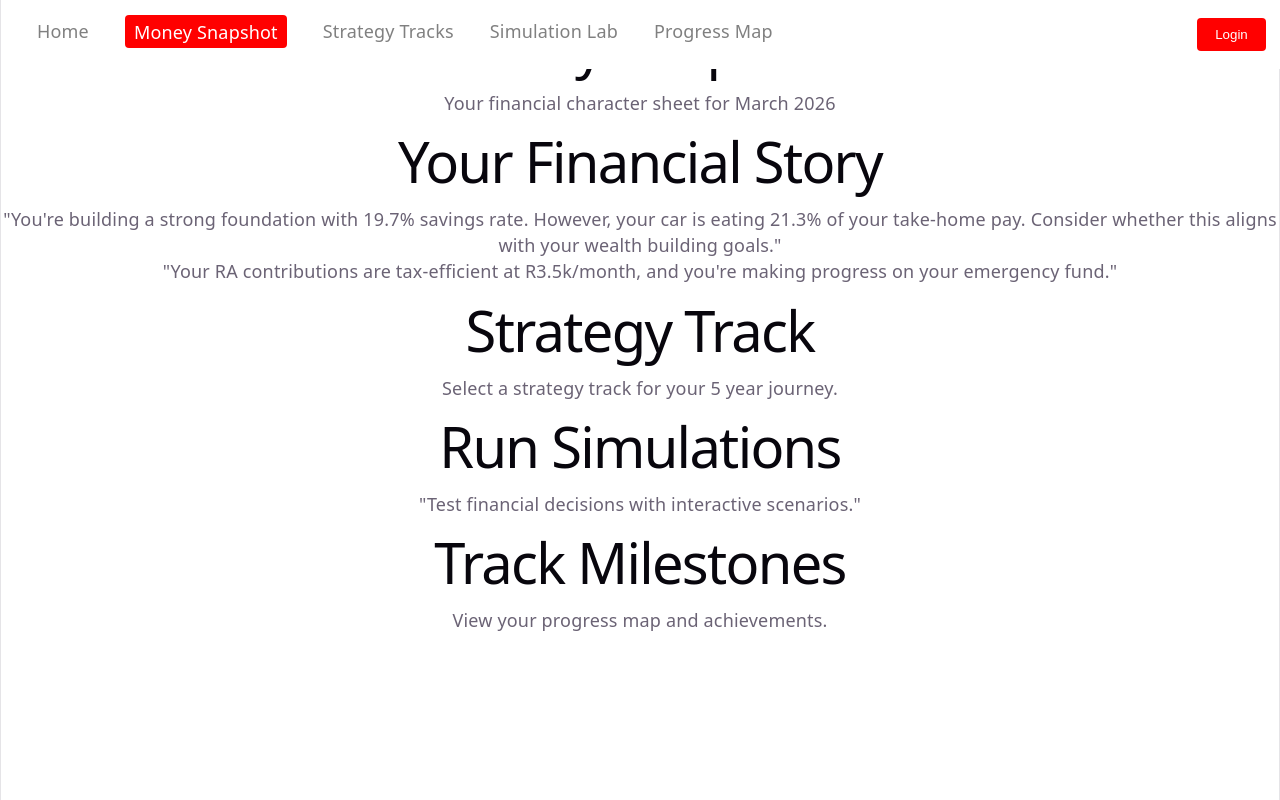
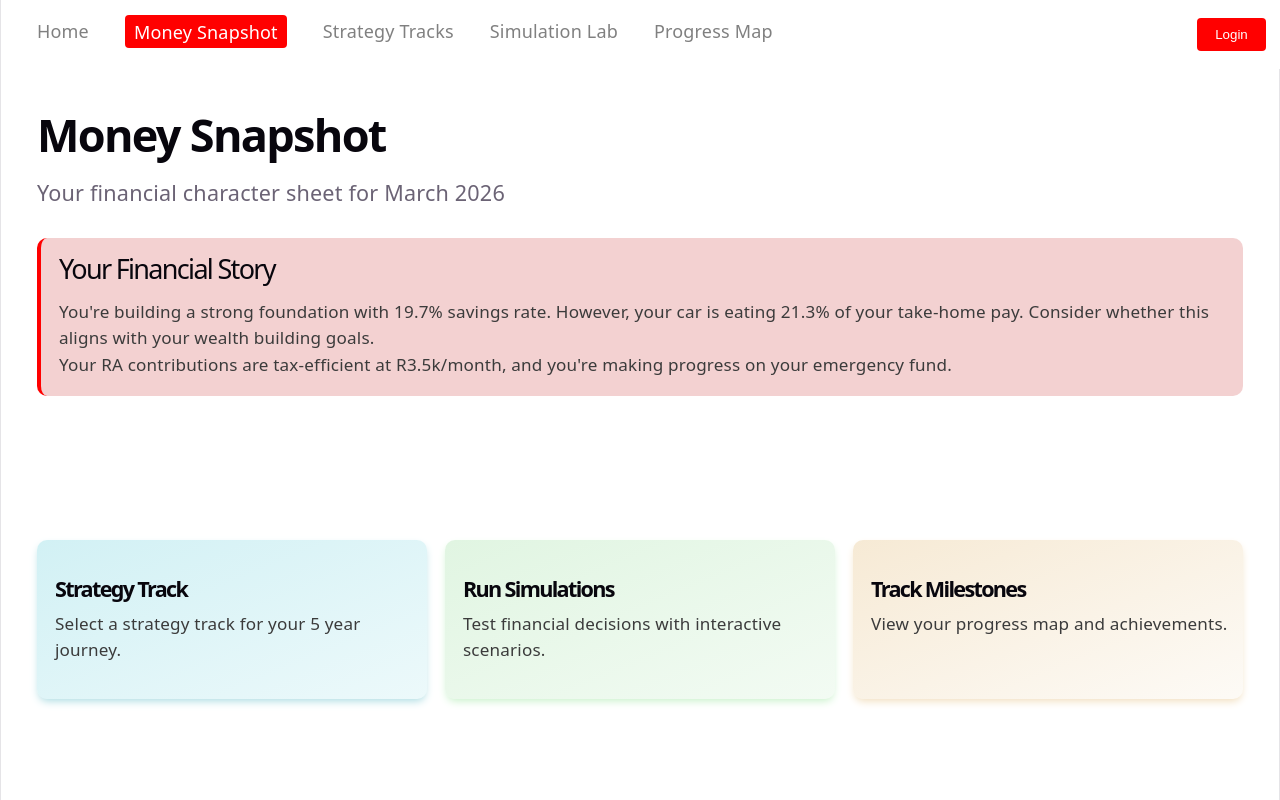
Before and after one commit to AmberCooper23/IMAssignment2, a React (Vite) app in the folder absa-frontend/: page /moneySnapshot in a window 1280 px wide. Built offline with nearby package versions, Linux system fonts and the light colour scheme.

Commit message:
money snapshot css

```diff
--- a/absa-frontend/src/pages/MoneySnapshot/MoneySnapshot.css
+++ b/absa-frontend/src/pages/MoneySnapshot/MoneySnapshot.css
@@ -0,0 +1,105 @@
+.moneySnapshot {
+    margin-top: 3rem;
+    padding: 2rem;
+}
+
+.snapshotTitle {
+    font-size: 2.5rem;
+    font-weight: bold;
+    text-align: left;
+}
+
+.snapshotSubtitle {
+    font-size: 1.2rem;
+    text-align: left;
+    margin-top: 0rem;
+}
+
+.financialStoryContainer {
+    background-color: rgba(230, 157, 157, 0.466);
+    border-radius: 10px;
+    border-left: 4px red solid;
+}
+
+.storyTitle {
+    font-size: 1.5rem;
+    text-align: left;
+    padding-left: 1rem;
+    padding-top: 1rem;
+    margin-bottom: 0;
+}
+
+.storyText {
+    font-size: 0.95rem;
+    text-align: left;
+    padding-left: 1rem;
+    padding-bottom: 1rem;
+    color: rgb(59, 59, 59);
+    white-space: pre-line;
+    list-style: none;
+}
+
+.moneySnapshotCardContainer {
+    display: flex;
+    gap: 1rem;
+    margin-top: 2rem;
+}
+
+.moneySnapshotGraphs {
+    display: flex;
+    gap: 1rem;
+    margin-top: 2rem;
+}
+
+.savingsAndDebtContainer {
+    display: flex;
+    gap: 1rem;
+    margin-top: 2rem;
+}
+
+.ctaCardContainer {
+    display: flex;
+    gap: 1rem;
+    margin-top: 2rem;
+}
+
+.ctaCard {
+    flex: 1;
+    border-radius: 10px;
+    text-align: left;
+    padding-left: 1rem;
+}
+
+.blueCard {
+    background-color: #b6e8ee30;
+    box-shadow: #aadbe1 0px 4px 8px -2px;
+    background: linear-gradient(to bottom right, #b6e8ee9e, #b6e8ee41);
+}
+
+.greenCard {
+    background-color: #ceefd05f;
+    box-shadow: #c7f1c9 0px 4px 8px -2px;
+    background: linear-gradient(to bottom right, #ceefd09e, #ceefd041);
+}
+
+.orangeCard {
+    background-color: #f1ddbb4c;
+    box-shadow: #f1ddbb 0px 4px 8px -2px;
+    background: linear-gradient(to bottom right, #f1ddbb9e, #f1ddbb22);
+}
+
+.ctaTitle {
+    font-size: 1.2rem;
+    font-weight: bold;
+    text-align: left;
+    margin-bottom: 0.5rem;
+    margin-top: 2rem;
+}
+
+.ctaText {
+    font-size: 0.95rem;
+    text-align: left;
+    color: rgb(59, 59, 59);
+    white-space: pre-line;
+    margin-bottom: 2rem;
+}
--- a/absa-frontend/src/pages/MoneySnapshot/MoneySnapshot.jsx
+++ b/absa-frontend/src/pages/MoneySnapshot/MoneySnapshot.jsx
@@ -1,5 +1,5 @@
 import React from "react";
-// import "./MoneyShapshot.css";
+import "./MoneySnapshot.css";
 
 function MoneySnapshot() {
 return (
@@ -13,12 +13,10 @@ return (
             <h1 className="storyTitle">
                 Your Financial Story
                 </h1>
-            <p className="storyText">
-                "You're building a strong foundation with 19.7% savings rate. However, your car is eating 21.3% of your take-home pay. Consider whether this aligns with your wealth building goals."
-            </p>
-            <p className="storyText">
-                "Your RA contributions are tax-efficient at R3.5k/month, and you're making progress on your emergency fund."
-            </p>
+            <ul className="storyText">
+            <li>You're building a strong foundation with 19.7% savings rate. However, your car is eating 21.3% of your take-home pay. Consider whether this aligns with your wealth building goals.</li>
+            <li>Your RA contributions are tax-efficient at R3.5k/month, and you're making progress on your emergency fund.</li>
+            </ul>
         </section>
 
         <section className="moneySnapshotCardContainer">
@@ -41,20 +39,20 @@ return (
         <section className="RecentAchievementsContainer">
             {/* <RecentAchievements/> */}
         </section>
-        <section className="ctaCards">
-            <article className="ctaStrategyTrack">
+        <section className="ctaCardContainer">
+            <article className="ctaCard blueCard">
                 <h1 className="ctaTitle">Strategy Track</h1>
                 <p className="ctaText">
                     Select a strategy track for your 5 year journey.
                 </p>
             </article>
-            <article className="ctaSimulations">
+            <article className="ctaCard greenCard">
                 <h1 className="ctaTitle">Run Simulations</h1>
                 <p className="ctaText">
-                    "Test financial decisions with interactive scenarios."
+                    Test financial decisions with interactive scenarios.
                 </p>
             </article>
-            <article className="ctaProgressMap">
+            <article className="ctaCard orangeCard">
                 <h1 className="ctaTitle">Track Milestones</h1>
                 <p className="ctaText">
                     View your progress map and achievements.
```
